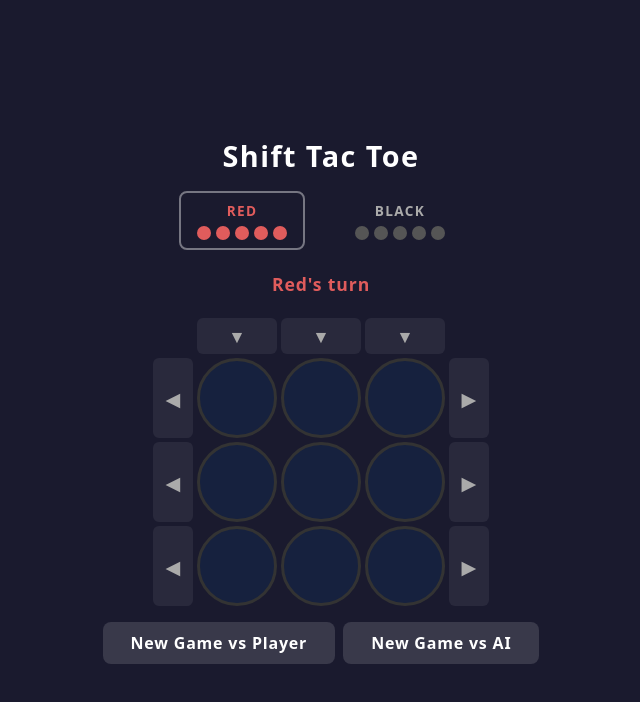
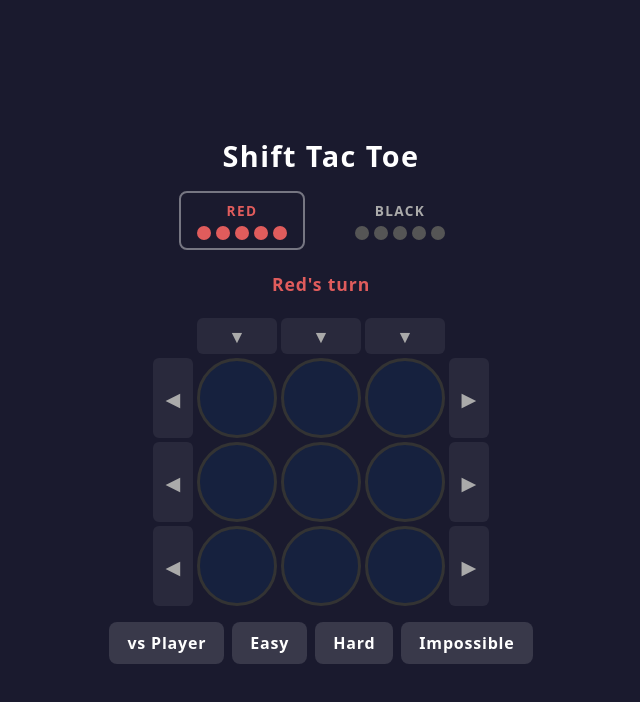
Before and after one commit to wigglyworm91/shift-tac-toe, a React (Vite) app: page / in a window 1280 px wide. Shown: the top 702 px of the page, without its empty margins (319-959 px from the left). Built offline with nearby package versions, Linux system fonts and the light colour scheme.

Commit message:
gave the AI difficulty levels so it's less likely to kick rocks

```diff
--- a/src/App.css
+++ b/src/App.css
@@ -208,7 +208,7 @@ button {
 }
 
 .new-game-btn {
-  padding: 10px 28px;
+  padding: 10px 18px;
   border-radius: 8px;
   font-size: 1rem;
   font-weight: 600;
@@ -221,3 +221,8 @@ button {
 .new-game-btn:hover {
   background: #ffffff33;
 }
+
+.new-game-btn.active {
+  background: #ffffff44;
+  outline: 2px solid #ffffff88;
+}
--- a/src/App.tsx
+++ b/src/App.tsx
@@ -1,7 +1,7 @@
 import { useReducer, useState, useRef, useEffect } from 'react';
 import type { Board as BoardType, RowOffsets } from './types';
 import { gameReducer, initialState } from './logic/gameReducer';
-import { getBestMove } from './logic/ai';
+import { getBestMove, type Difficulty } from './logic/ai';
 import { Board } from './components/Board';
 import { DiscCounter } from './components/DiscCounter';
 import { PlayerBanner } from './components/PlayerBanner';
@@ -10,6 +10,7 @@ import './App.css';
 
 export function App() {
   const [mode, setMode] = useState<'1p' | '2p'>('2p');
+  const [difficulty, setDifficulty] = useState<Difficulty>('impossible');
   const [gameState, dispatch] = useReducer(gameReducer, undefined, initialState);
 
   // displayBoard: what cells are rendered. Frozen at pre-shift state during animation.
@@ -62,7 +63,7 @@ export function App() {
 
     aiThinkingRef.current = true;
     const timer = setTimeout(() => {
-      const action = getBestMove(gameState);
+      const action = getBestMove(gameState, difficulty);
       aiThinkingRef.current = false;
       if (!action) return;
       if (action.type === 'DROP_DISC') handleDrop(action.col);
@@ -130,6 +131,12 @@ export function App() {
     handleReset();
   }
 
+  function handleAiGame(diff: Difficulty) {
+    setDifficulty(diff);
+    setMode('1p');
+    handleReset();
+  }
+
   return (
     <div className="game">
       <h1 className="title">Shift Tac Toe</h1>
@@ -168,10 +175,25 @@ export function App() {
 
       <div className="new-game-btns">
         <button className="new-game-btn" onClick={() => handleModeChange('2p')}>
-          New Game vs Player
+          vs Player
         </button>
-        <button className="new-game-btn" onClick={() => handleModeChange('1p')}>
-          New Game vs AI
+        <button
+          className={`new-game-btn${mode === '1p' && difficulty === 'easy' ? ' active' : ''}`}
+          onClick={() => handleAiGame('easy')}
+        >
+          Easy
+        </button>
+        <button
+          className={`new-game-btn${mode === '1p' && difficulty === 'hard' ? ' active' : ''}`}
+          onClick={() => handleAiGame('hard')}
+        >
+          Hard
+        </button>
+        <button
+          className={`new-game-btn${mode === '1p' && difficulty === 'impossible' ? ' active' : ''}`}
+          onClick={() => handleAiGame('impossible')}
+        >
+          Impossible
         </button>
       </div>
     </div>
--- a/src/logic/ai.ts
+++ b/src/logic/ai.ts
@@ -80,11 +80,25 @@ function minimax(
   }
 }
 
+export type Difficulty = 'easy' | 'hard' | 'impossible';
+
+const DIFFICULTY_CONFIG: Record<Difficulty, { depth: number; randomChance: number }> = {
+  easy:       { depth: 1, randomChance: 0.45 },
+  hard:       { depth: 4, randomChance: 0.15 },
+  impossible: { depth: 7, randomChance: 0 },
+};
+
 /** Returns the best action for the current player in `state`. */
-export function getBestMove(state: GameState, depth = 7): Action | null {
+export function getBestMove(state: GameState, difficulty: Difficulty = 'impossible'): Action | null {
+  const { depth, randomChance } = DIFFICULTY_CONFIG[difficulty];
   const aiPlayer = state.currentPlayer;
   const moves = getMoves(state);
   if (moves.length === 0) return null;
+
+  // Lower difficulties randomly skip minimax and pick any legal move.
+  if (randomChance > 0 && Math.random() < randomChance) {
+    return moves[Math.floor(Math.random() * moves.length)];
+  }
 
   // Shuffle to break ties non-deterministically
   for (let i = moves.length - 1; i > 0; i--) {
```
Also changed, not shown: 1 other file (tests, documents, lock files or other folders).
